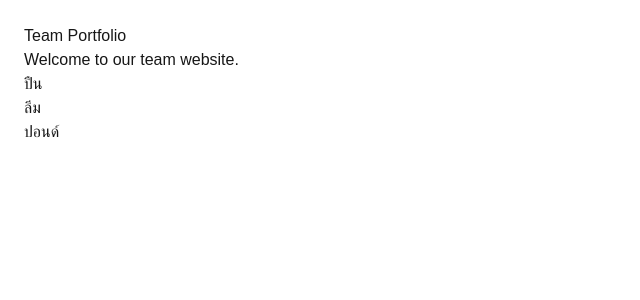
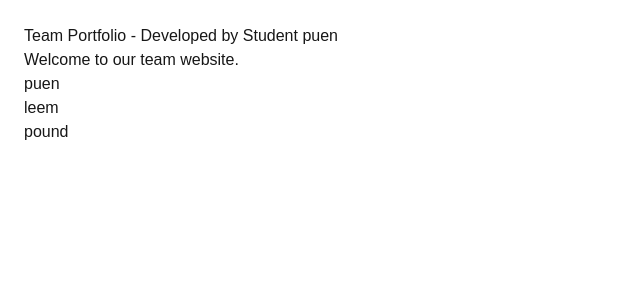
Before and after one commit to parinratron-svg/nextjs-team-app, a Next.js app: page / in a window 1280 px wide. Shown: the top 300 px of the page, without its empty margins (0-640 px from the left). Built offline with nearby package versions, Linux system fonts and the light colour scheme.

Commit message:
update landing heading

```diff
--- a/app/page.tsx
+++ b/app/page.tsx
@@ -3,12 +3,12 @@ import Image from "next/image";
 export default function Home() {
  return (
  <main style={{ padding: 24 }}>
- <h1>Team Portfolio</h1>
+ <h1>Team Portfolio - Developed by Student puen</h1>
  <p>Welcome to our team website.</p>
  <ul>
- <li><a href="/puen">ปืน</a></li>
- <li><a href="/leem">ลีม</a></li>
- <li><a href="/pound">ปอนด์</a></li>
+ <li><a href="/puen">puen</a></li>
+ <li><a href="/leem">leem</a></li>
+ <li><a href="/pound">pound</a></li>
  </ul>
  </main>
  );
```
